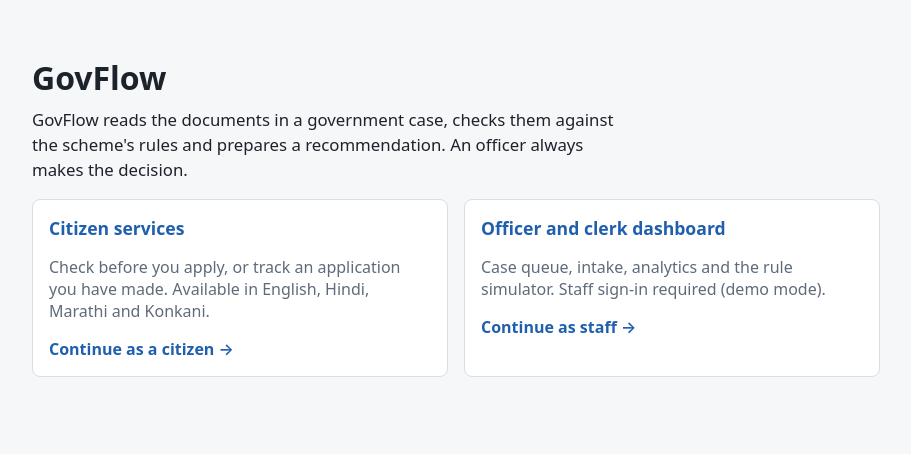
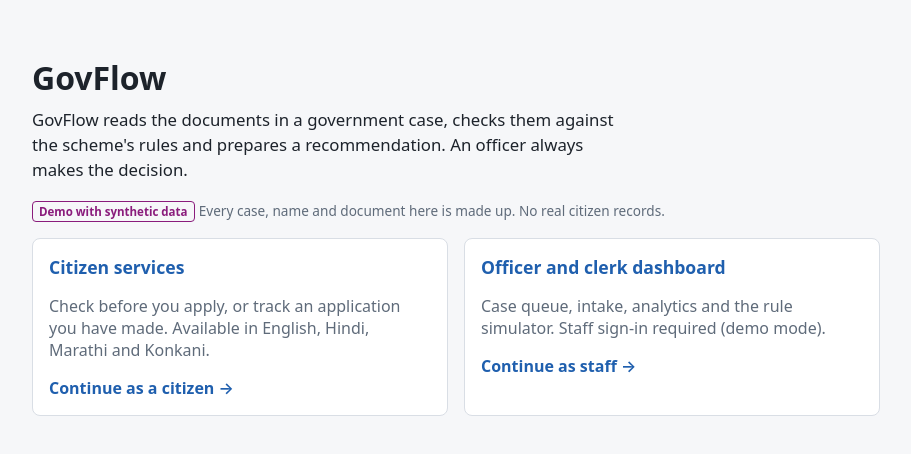
Before and after one commit to codingwinterz/GovFlow, a React (Vite) app in the folder web/: page / in a window 1280 px wide. Shown: the top 454 px of the page, without its empty margins (184-1095 px from the left). Built offline with nearby package versions, Linux system fonts and the light colour scheme.

Commit message:
Landing: small 'Demo with synthetic data' note

```diff
--- a/web/src/shells/Landing.jsx
+++ b/web/src/shells/Landing.jsx
@@ -8,6 +8,8 @@ export default function Landing({ notFound = false }) {
         <p className="brand big-brand">GovFlow</p>
         <p className="tagline">GovFlow reads the documents in a government case, checks them against the scheme's rules and
           prepares a recommendation. An officer always makes the decision.</p>
+        <p className="demo-note"><span className="badge demo">Demo with synthetic data</span>{" "}
+          <span className="muted small">Every case, name and document here is made up. No real citizen records.</span></p>
         {notFound && <p className="banner warn">That page does not exist. Choose where to go:</p>}
         <div className="entry-grid">
           <a className="entry card" href={href("citizen-home")}>
--- a/web/src/styles.css
+++ b/web/src/styles.css
@@ -189,3 +189,4 @@ button.link { background: none; border: none; color: var(--accent); padding: 2px
 .how-counted p { margin: 4px 0 0; }
 /* Landing: one plain line on what GovFlow does, under the title */
 .tagline { font-size: 1.05rem; line-height: 1.5; margin: -8px 0 16px; max-width: 62ch; }
+.demo-note { margin: 0 0 16px; }
```
Also changed, not shown: 1 other file (tests, documents, lock files or other folders).
